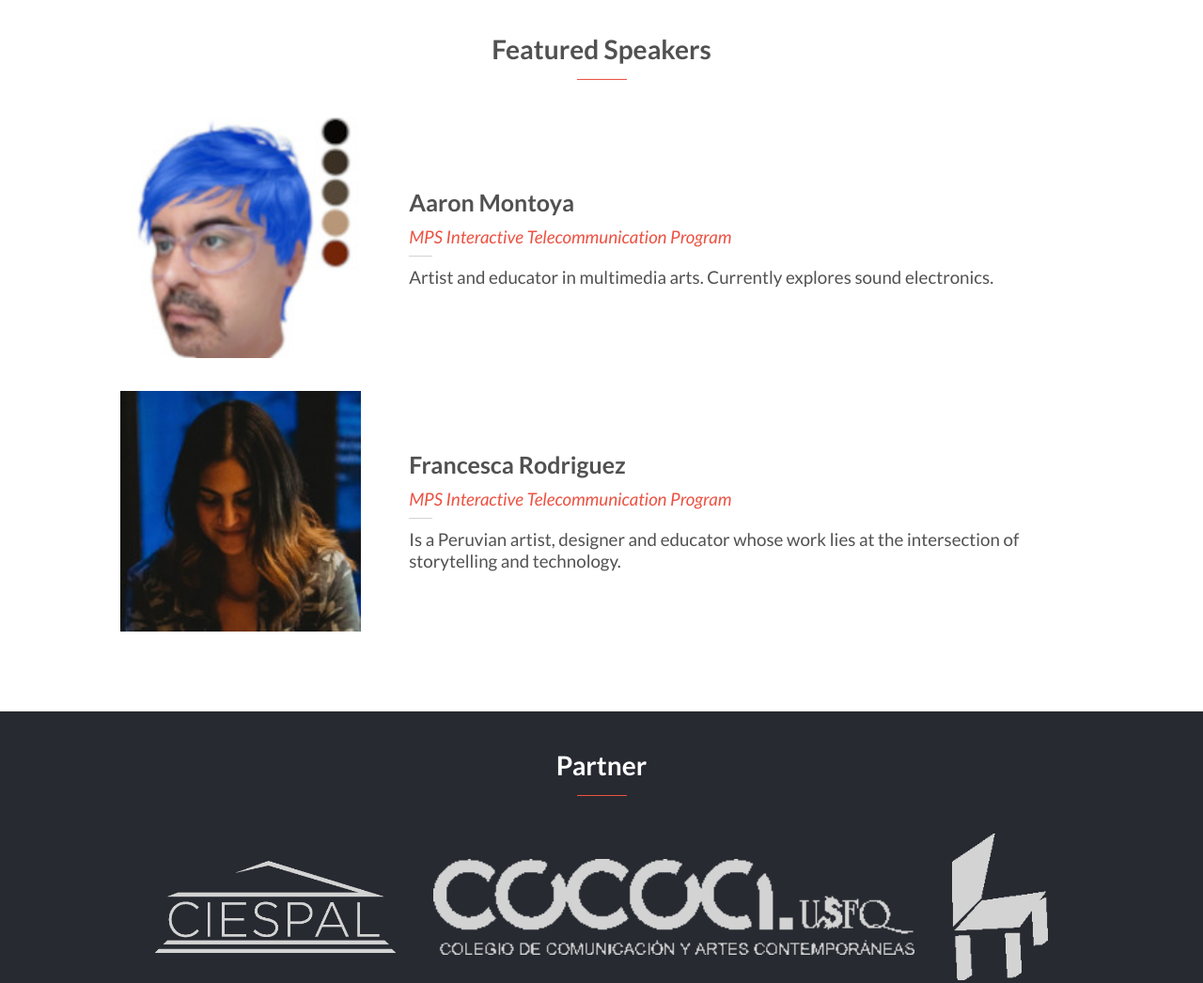
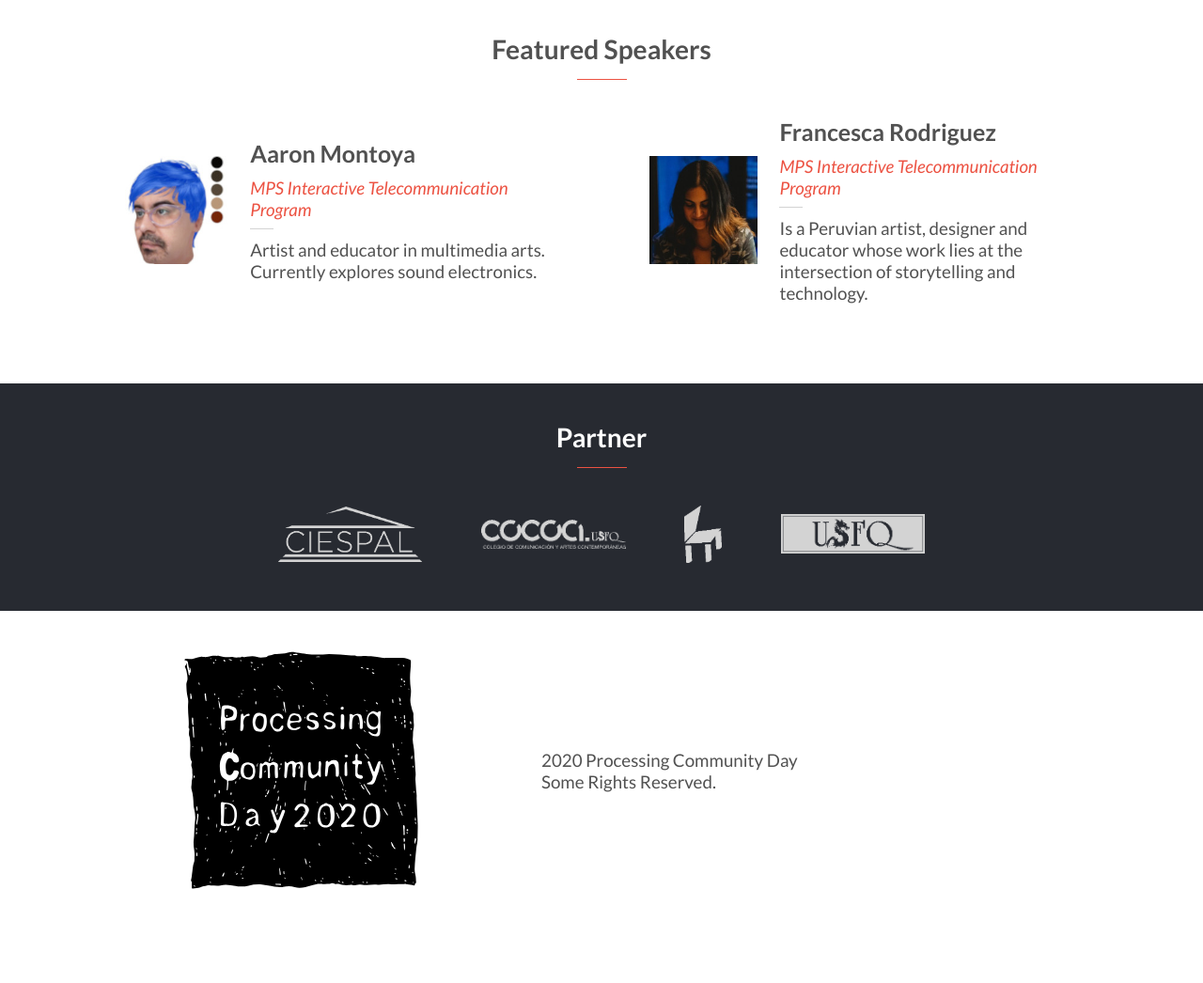
Before and after one commit to gandradep/conferencePage, a website: page index.html in a window 1280 px wide. Shown: the part 1340-2386 px from the top of the page at 94% size. After the commit the page ends 2341 px from the top, so only its background shows below. Drawn offline with Linux system fonts and the light colour scheme.

Commit message:
Finished home page desktop version

```diff
--- a/index.html
+++ b/index.html
@@ -27,7 +27,7 @@
         </ul>
       </div>
     </nav>
-    <section id="landing" class="dFlex">
+    <section id="landing" class="dFlex paddingX5">
       <h1 class="orangeColor bigTitle fw800">Processing Community Day 2020</h1>
       <div class="invitationContainer">
         <p class="textPaagraph textDark">The third PCD in Quito - Ecuador. Welcome to a full day of lectures and workshops on art and technology.</p>
@@ -78,6 +78,7 @@
     <h2 class="textDark fs18 fw700 textAlignCenter">Featured Speakers</h2>
     <div class="orangeColor guideBar marginXAuto">
     </div>
+    <div class="speakerContainer dFlex">
       <article class="speaker dFlex">
         <img src="assets/aaron.jpg" alt="Aaron Montoya" class="hAuto w25">
         <div class="speakerInfo hAuto">
@@ -98,16 +99,19 @@
           <p class="textDark fs12 fw400">Is a Peruvian artist, designer and educator whose work lies at the intersection of storytelling and technology.</p>
         </div>
       </article>
+
+    </div>
+
   </section>
   <section id="partners" class="bgDark padSections">
     <h2 class="textWhite fs18 fw700 textAlignCenter">Partner</h2>
     <div class="orangeColor guideBar marginXAuto">
     </div>
     <div class="partnerContainer paddingX5 dFlex">
-      <img class="w25 hAuto" src="assets/partnerCiespal.png" alt="">
-      <img class="w50 hAuto" src="assets/partnerCocoa.png" alt="">
-      <img class="w10 hAuto" src="assets/partnerSilla.png" alt="">
-      <img class="w25 hAuto" src="assets/partnerUsfq.png" alt="">
+      <img class="part-w25 hAuto" src="assets/partnerCiespal.png" alt="">
+      <img class="part-w25 hAuto" src="assets/partnerCocoa.png" alt="">
+      <img class="partSilla hAuto" src="assets/partnerSilla.png" alt="">
+      <img class="part-w25 hAuto" src="assets/partnerUsfq.png" alt="">
 
     </div>
 
--- a/style.css
+++ b/style.css
@@ -221,6 +221,11 @@ nav {
   margin-top: 40px;
 }
 
+.speakerContainer {
+  flex-direction: column;
+  width: 100%;
+}
+
 .speaker {
   justify-content: space-between;
   margin-bottom: 35px;
@@ -241,8 +246,16 @@ nav {
   justify-content: center;
   flex-wrap: wrap;
   row-gap: 25px;
-  column-gap: 40px;
+  column-gap: 2.5rem;
   align-items:center;
+}
+
+.part-w25 {
+  width: 25%;
+}
+
+.partSilla {
+  width: 8%;
 }
 
 #foundation p {
@@ -266,13 +279,11 @@ nav {
 }
 
 .evento {
-
   background-repeat: no-repeat;
   background-size: 100% 100%;
   padding: 20%;
   width: 100%;
   text-decoration: none;
-
 }
 
 footer {
@@ -399,5 +410,25 @@ footer {
     margin-bottom: 40px;
 
   }
+  .speakerContainer {
+    flex-direction: row;
+    justify-content: space-between;
+  }
+  .speaker {
+    width: 45%;
+  }
 
+  .part-w25 {
+    width: 15%;
+    max-width: 170px;
+  }
+
+  .partSilla {
+    width: 4%;
+    max-width: 40px;
+  }
+
+  .partnerContainer {
+
+  }
 }
```
Lines whose indentation alone changed are shown as unchanged.
